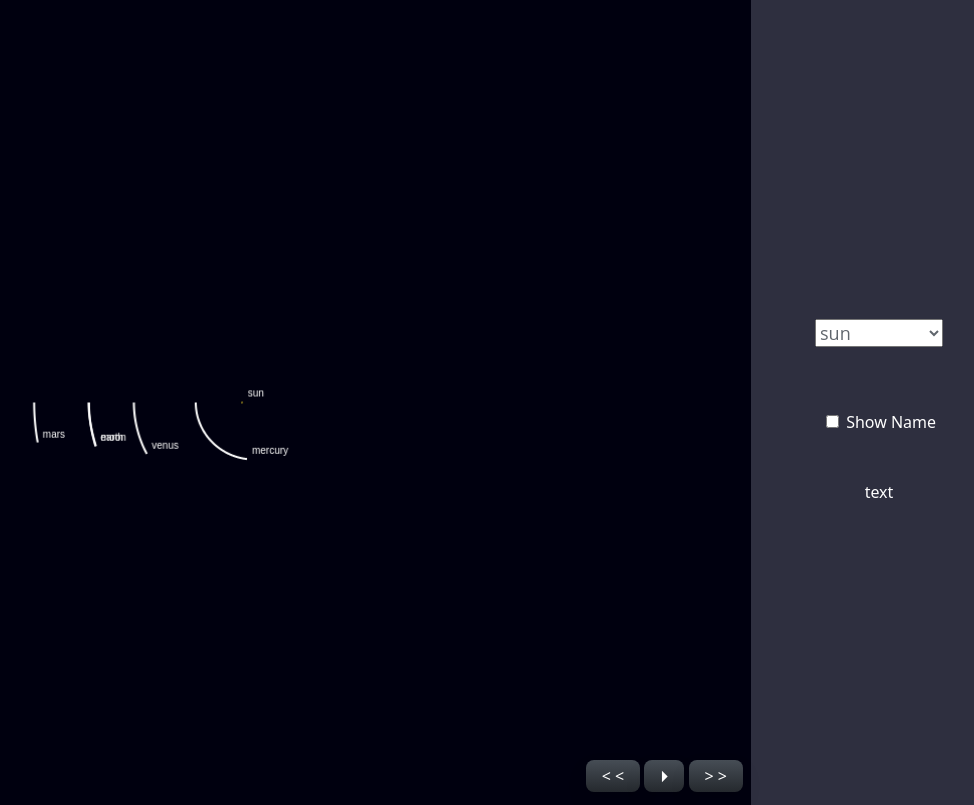
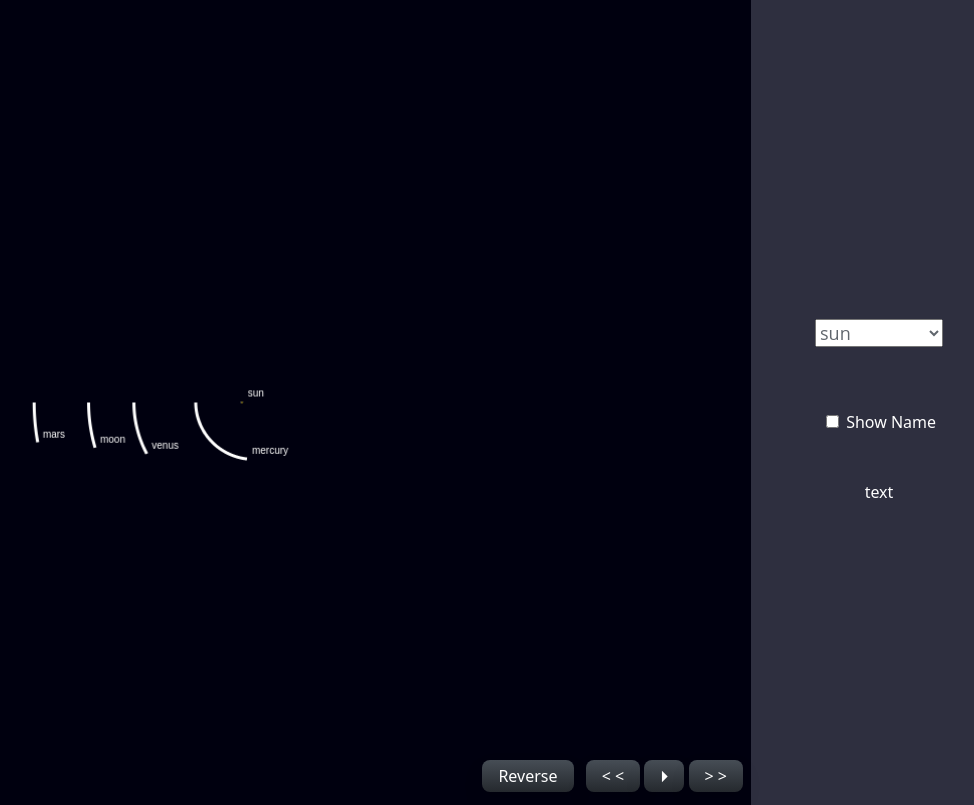
Before and after one commit to eshan168/orbitsimulator, a plain HTML site: page index.html in a window 1280 px wide. Shown: the whole page, without its empty margins (273-1247 px from the left). Drawn offline with Linux system fonts and the light colour scheme.

Commit message:
before india, focus works, and reversing time

```diff
--- a/index.html
+++ b/index.html
@@ -32,6 +32,7 @@
         </div>
 
         <div id="timebuttons">
+            <button id="reverse" onclick="reverseTime()">Reverse</button>
             <button id="backward" onclick="skipbackward()">&lt &lt</button>
             <button id="pause" onclick="pause()">&#x23F5</button>
             <button id="forward" onclick="skipforward()">&gt &gt</button>
--- a/physics.js
+++ b/physics.js
@@ -4,7 +4,8 @@ const scale = 1000000000;
 let timestep = 1000;
 let extraSteps = 5;
 
-const linewidth = 2;
+const linewidth = 3;
+const minfont = 0.01;
 
 class Body {
 
@@ -19,9 +20,10 @@ class Body {
         this.color = color;
 
         this.vector = [vector[0]/scale, vector[1]/scale];
-        this.position = position
-        this.oldAcceleration = null
-        this.newAcceleration = [0,0]
+        this.prevPostion = position;
+        this.position = position;
+        this.oldAcceleration = null;
+        this.newAcceleration = [0,0];
 
         this.textoffset = this.radius + 5;
         this.font = "10px Arial";
@@ -34,6 +36,8 @@ class Body {
     }
 
     draw() {
+        this.prevPostion = [...this.position];
+
         ctx.strokeStyle = this.color;
         ctx.beginPath();
         ctx.fillStyle = this.color;
@@ -78,22 +82,52 @@ class Body {
         return [this.position[0],this.position[1]]
     }
 
-    updateAlltrails(bodies) {
+    updatetrail() {
+        this.traillength = 200 * 50000 / Math.abs(timestep) / extraSteps;
+        if (this.trail.length >= this.traillength) {
+            this.trail.shift();
+        }
+        if (!paused) {
+            this.trail.push(this.getPosition());
+        }
+        this.drawtrail();
+    }
+
+    drawtrail() {
+        ctx.beginPath();
+        moveTo(this.trail[0][0],this.trail[0][1]);
+        for (let point of this.trail) {
+            ctx.lineTo(point[0],point[1]);
+        }
+
+        // for (let i=0; i<this.trail.length-2; i++) {
+        //     let xp = (this.trail[i][0] + this.trail[i+1][0])/2;
+        //     let yp = (this.trail[i][1] + this.trail[i+1][1])/2;
+        //     ctx.quadraticCurveTo(this.trail[i][0],this.trail[i][1],xp,yp);
+        // }
+        // ctx.quadraticCurveTo(this.trail[this.trail.length-2][0],this.trail[this.trail.length-2][1],this.trail[this.trail.length-1][0],this.trail[this.trail.length-1][1]);
+
+        ctx.strokeStyle = "white";
+        ctx.lineWidth = toScale(linewidth);
+        ctx.stroke();
+    }
+
+    cleartrail() {
+        this.trail = [this.getPosition()];
+    }
+
+    updatetext() {
+        this.textoffset = (this.radius+5/zoomscale)
+        this.font = `${Math.max(Math.max(10/zoomscale,this.radius), minfont)}px Arial`;
+    }
+
+    static updateAlltrails(bodies) {
         for (let body of bodies) {
             body.updatetrail();
         }
     }
 
-    updatetrail() {
-        this.traillength = 200 * 50000 / timestep / extraSteps;
-        if (this.trail.length >= this.traillength) {
-            this.trail.shift();
-        }
-        this.trail.push(this.getPosition());
-        this.drawtrail();
-    }
-
-    increaseLengths(bodies) {
+    static increaseLengths(bodies) {
         for (let body of bodies) {
             let newlist = [];
             for (let i=0; i<body.trail.length-1; i++) {
@@ -105,7 +139,7 @@ class Body {
         }
     }
 
-    decreaseLengths(bodies) {
+    static decreaseLengths(bodies) {
         for (let body of bodies) {
             let newlist = [];
             for (let i=0; i<body.trail.length-1; i+=2) {
@@ -115,47 +149,35 @@ class Body {
         }
     }
 
-    drawtrail() {
-        ctx.beginPath();
-        moveTo(this.trail[0][0],this.trail[0][1]);
-        for (let point of this.trail) {
-            ctx.lineTo(point[0],point[1]);
+    static deleteBody(body) {
+        let index = bodies.indexOf(body);
+        if (index > -1) {
+            bodies.splice(index, 1);
+            keys.splice(index, 1);
+            keysToBodies = Object.fromEntries(bodies.map(b => [b.name, b]));
         }
-        ctx.strokeStyle = "white";
-        ctx.lineWidth = toScale(linewidth);
-        ctx.stroke();
-    }
-
-    updatetext() {
-        let minfont = this.radius;
-
-        this.textoffset = (this.radius+5/zoomscale)
-        this.font = `${Math.max(10/zoomscale,minfont)}px Arial`;
-        // this.font = `${Math.max(10/zoomscale)}px Arial`;
     }
 }
 
 class Gravity{
 
-    constructor() {};
-
-    realDistance(body1,body2) {
+    static realDistance(body1,body2) {
         let b1 = body1.position;
         let b2 = body2.position;
         return Math.sqrt((b1[0]-b2[0])**2 + (b1[1]-b2[1])**2) * scale;
     }
 
-    scaledDistance(body1,body2) {
+    static scaledDistance(body1,body2) {
         let b1 = body1.position;
         let b2 = body2.position;
         return Math.sqrt((b1[0]-b2[0])**2 + (b1[1]-b2[1])**2);
     }
 
-    gravity (body1,body2) {
+    static gravity (body1,body2) {
         return (body1.mass*body2.mass)/(this.realDistance(body1,body2)**2) * gconstant;
     }
 
-    acceleration (body1,body2) {
+    static acceleration (body1,body2) {
         let force = this.gravity(body1,body2)
         let distance = this.scaledDistance(body1,body2);
         let b1 = body1.position;
@@ -170,7 +192,7 @@ class Gravity{
         body2.vector[1] += (b1[1]-b2[1])/distance * b2accel;
     }
 
-    calculateAcceleration (body1,body2) {
+    static calculateAcceleration (body1,body2) {
         let scaledForce = this.gravity(body1,body2) / scale
         let distance = this.scaledDistance(body1,body2);
         let normalizedVector = [(body2.position[0]-body1.position[0])/distance, (body2.position[1]-body1.position[1])/distance];
@@ -184,3 +206,12 @@ class Gravity{
         body2.newAcceleration[1] += b2accel[1];
     }
 }
+
+class Collisions {
+
+    static checkCollision(body1,body2) {
+        let distance = gravity.scaledDistance(body1,body2);
+        return distance < body1.radius + body2.radius;
+    }
+
+}
--- a/script.js
+++ b/script.js
@@ -18,19 +18,19 @@ function animate() {
 
             for (let i=0; i<bodies.length-1; i++) {
                 for (let j=i+1; j<bodies.length; j++){
-                    gravity.calculateAcceleration(bodies[i],bodies[j]);
+                    Gravity.calculateAcceleration(bodies[i],bodies[j]);
                 }
             }
 
             bodies.forEach((body) => body.updateVelocity());
-            focus();
-
-            // console.log(gravity.scaledDistance(mercury,sun));
+            // console.log(Gravity.scaledDistance(mercury,sun));
         }
     }
 
+    focus();
     center = getCenter();
-    sun.updateAlltrails(bodies);
+
+    Body.updateAlltrails(bodies);
     bodies.forEach((body) => body.draw());
 
     requestAnimationFrame(animate);
@@ -47,48 +47,34 @@ function updatezoom() {
     }
 }
 
-let sunmass = 1.989 * 10**30
-let mercurymass = 3.3010 * 10**23
-let venusmass = 4.8673 * 10**24
-let earthmass = 5.972 * 10**24
-let moonmass = 7.35 * 10**22
-let marsmass = 6.4169 * 10**23
-let jupitermass = 1.89813 * 10**27
-let ganymedemass = 1.4819 * 10**23
-let europamass = 4.79984 * 10**22
-let saturnmass = 5.6851 * 10**26
-let uranusmass = 8.6849 * 10**25
-let neptunemass = 1.0244 * 10**26
-let tritonmass = 2.1389 * 10**22
-
-let sun = new Body({name:"sun", radius:1.392/2, mass:sunmass, position:[400,300], vector:[0,0], color:"#FCD80F"});
-let mercury = new Body({name:"mercury", radius:0.004881/2, mass:mercurymass, position:[354,300], vector:[0,58980], color:"#aa9999"});
-let venus = new Body({name:"venus", radius:0.0121036/2, mass:venusmass, position:[292.52,300], vector:[0,35260], color:"#ffcd68"});
-let earth = new Body({name:"earth", radius:0.0121036/2, mass:earthmass, position:[247.9,300], vector:[0,29290], color:"#0085d1"});
-let moon = new Body({name:"moon", radius:0.003475/2, mass:moonmass, position:[247.495,300], vector:[0,30313.1], color:"#8d8d8d"});
-let mars = new Body({name:"mars", radius:0.0067924/2, mass:marsmass, position:[193.35,300], vector:[0,26500], color:"#e96900"});
-let jupiter = new Body({name:"jupiter",radius:0.142984/2,mass:jupitermass,position:[-340.595,300], vector:[0,13720], color:"#844800"});
-let ganymede = new Body({name:"ganymede", radius:0.0052682/2, mass:ganymedemass, position:[-341.6642,300], vector:[0,24600], color:"#8f9596"});
-let europa = new Body({name:"europa", radius:0.0031216/2, mass:europamass, position:[-341.259862,300], vector:[0,27464], color:"#85a5a9"});
-let saturn = new Body({name:"saturn", radius:0.120536/2, mass:saturnmass, position:[-957.554,300], vector:[0,10140], color:"#fff1a5"});
-let uranus = new Body({name:"uranus", radius:0.051118/2, mass:uranusmass, position:[-2332.696,300], vector:[0,7300], color:"#a6fff6"});
-let neptune = new Body({name:"neptune", radius:0.049528/2, mass:neptunemass, position:[-4071.05,300], vector:[0,5470], color:"#3324ba"});
-let triton = new Body({name:"triton", radius:0.0027068/2, mass:tritonmass, position:[-4071.404759,300], vector:[0,9860], color:"#7b8d7a"});
-
-let planet = new Body({name:"planet", radius:0.5, mass:10**29, position:[400,-400], vector:[8000,0], color:"#ef5c42"});
+let sun = new Body({name:"sun", radius:1.392/2, mass:1.989 * 10**30, position:[400,300], vector:[0,0], color:"#FCD80F"});
+let mercury = new Body({name:"mercury", radius:0.004881/2, mass:3.3010 * 10**23, position:[354,300], vector:[0,58980], color:"#aa9999"});
+let venus = new Body({name:"venus", radius:0.0121036/2, mass:4.8673 * 10**24, position:[292.52,300], vector:[0,35260], color:"#ffcd68"});
+let earth = new Body({name:"earth", radius:0.0121036/2, mass:5.972 * 10**24, position:[247.9,300], vector:[0,29290], color:"#0085d1"});
+let moon = new Body({name:"moon", radius:0.003475/2, mass:7.35 * 10**22, position:[247.495,300], vector:[0,30313.1], color:"#8d8d8d"});
+let mars = new Body({name:"mars", radius:0.0067924/2, mass:6.4169 * 10**23, position:[193.35,300], vector:[0,26500], color:"#e96900"});
+let jupiter = new Body({name:"jupiter",radius:0.142984/2,mass:1.89813 * 10**27,position:[-340.595,300], vector:[0,13720], color:"#844800"});
+let ganymede = new Body({name:"ganymede", radius:0.0052682/2, mass:1.4819 * 10**23, position:[-341.6642,300], vector:[0,24600], color:"#8f9596"});
+let europa = new Body({name:"europa", radius:0.0031216/2, mass:4.79984 * 10**22, position:[-341.259862,300], vector:[0,27464], color:"#85a5a9"});
+let saturn = new Body({name:"saturn", radius:0.120536/2, mass:5.6851 * 10**26, position:[-957.554,300], vector:[0,10140], color:"#fff1a5"});
+let uranus = new Body({name:"uranus", radius:0.051118/2, mass:8.6849 * 10**25, position:[-2332.696,300], vector:[0,7300], color:"#a6fff6"});
+let neptune = new Body({name:"neptune", radius:0.049528/2, mass:1.0244 * 10**26, position:[-4071.05,300], vector:[0,5470], color:"#3324ba"});
+let triton = new Body({name:"triton", radius:0.0027068/2, mass:2.1389 * 10**22, position:[-4071.404759,300], vector:[0,9860], color:"#7b8d7a"});
+let planet = new Body({name:"planet", radius:0.5, mass:5 * 10**29, position:[400,-400], vector:[8000,0], color:"#ef5c42"});
 
 let bodies = [sun,mercury,venus,earth,moon,mars,jupiter,ganymede,europa,saturn,uranus,neptune,triton,planet];
 // let bodies = [sun,mercury];
 let keys = bodies.map(b => b.name);
 let keysToBodies = Object.fromEntries(bodies.map(b => [b.name, b]));
 
-let gravity = new Gravity();
-
+// Initial calculations of acceleration
 for (let i=0; i<bodies.length-1; i++) {
     for (let j=i+1; j<bodies.length; j++){
-        gravity.calculateAcceleration(bodies[i],bodies[j]);
+        Gravity.calculateAcceleration(bodies[i],bodies[j]);
     }
 }
+
+Body.deleteBody(earth);
 
 // Make canvas full size and center orbits
 ctx.canvas.width  = window.innerWidth*0.8;
--- a/style.css
+++ b/style.css
@@ -41,7 +41,11 @@ canvas {
     font-size: 1rem;
 }
 
-#timebuttons :nth-child(3 of button){
+#timebuttons :nth-child(1 of button){
+    margin-right: 0.5rem;
+}
+
+#timebuttons :nth-child(4 of button){
     margin-right: 0.5rem;
 }
 
--- a/view.js
+++ b/view.js
@@ -13,6 +13,7 @@ const minspeed = 125;
 const focusmenu = document.getElementById("focus");
 const backward = document.getElementById("backwards");
 const forward = document.getElementById("forwards");
+const reverse = document.getElementById("reverse");
 
 const focusMenu = document.getElementById("focus")
 
@@ -82,6 +83,19 @@ focusmenu.addEventListener("change", function() {
     changefocus();
 });
 
+function reverseTime() {
+    timestep *= -1;
+    if (reverse.innerText == "Reverse") {
+        reverse.innerText = "Forward";
+    } else {
+        reverse.innerText = "Reverse";
+    }
+
+    for (body of bodies) {
+        body.cleartrail();
+    }
+}
+
 function skipbackward() {
     if (timestep > minspeed) {
         timestep *= 0.5;
@@ -128,7 +142,7 @@ function focus() {
         return;
     }
 
-    ctx.translate(-focusbody.vector[0] * timestep - 0.5 * focusbody.oldAcceleration[0] * Math.pow(timestep, 2), -focusbody.vector[1] * timestep - 0.5 * focusbody.oldAcceleration[1] * Math.pow(timestep, 2));
+    ctx.translate(focusbody.prevPostion[0]-focusbody.position[0], focusbody.prevPostion[1]-focusbody.position[1]);
 }
 
 function toScale(num) {
```
